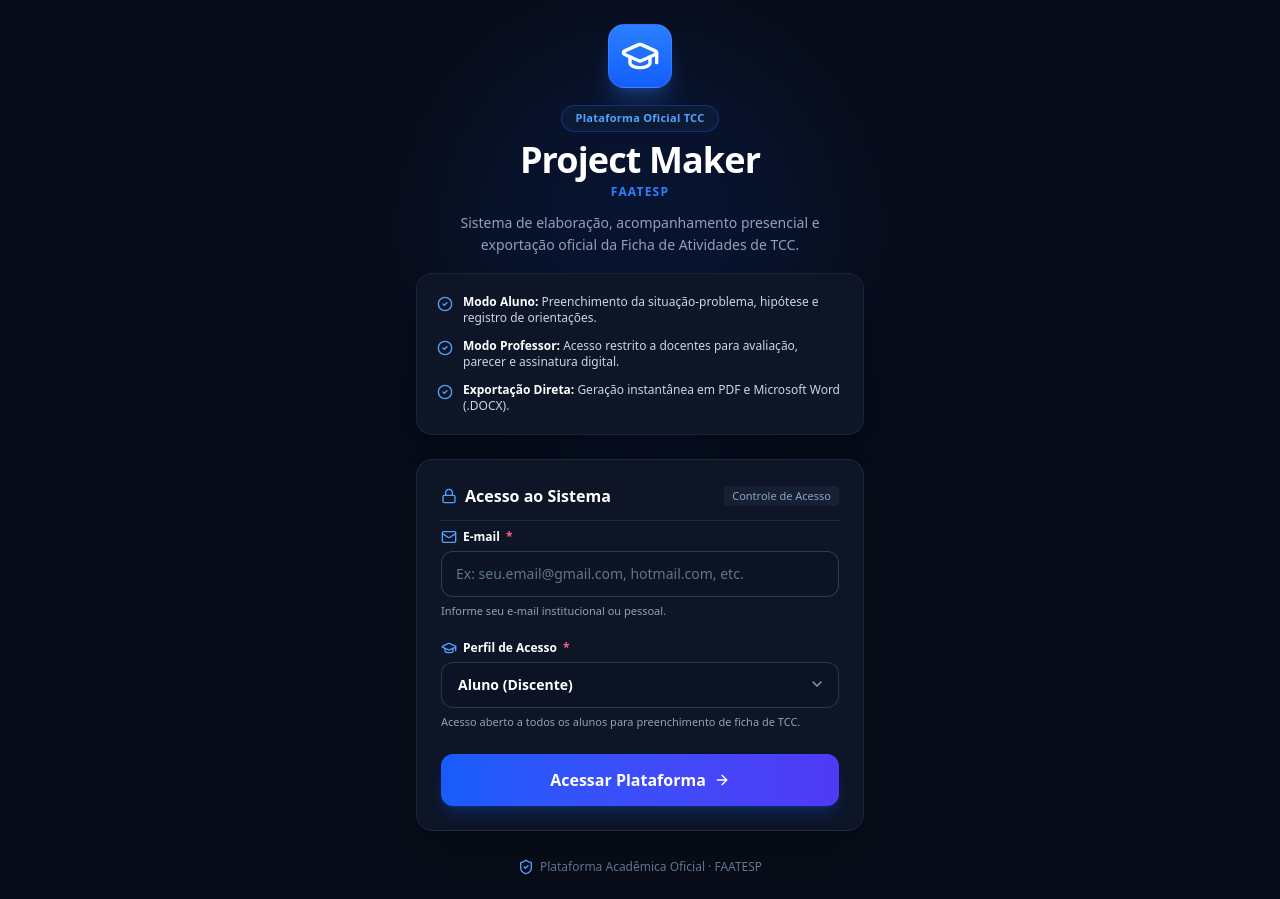
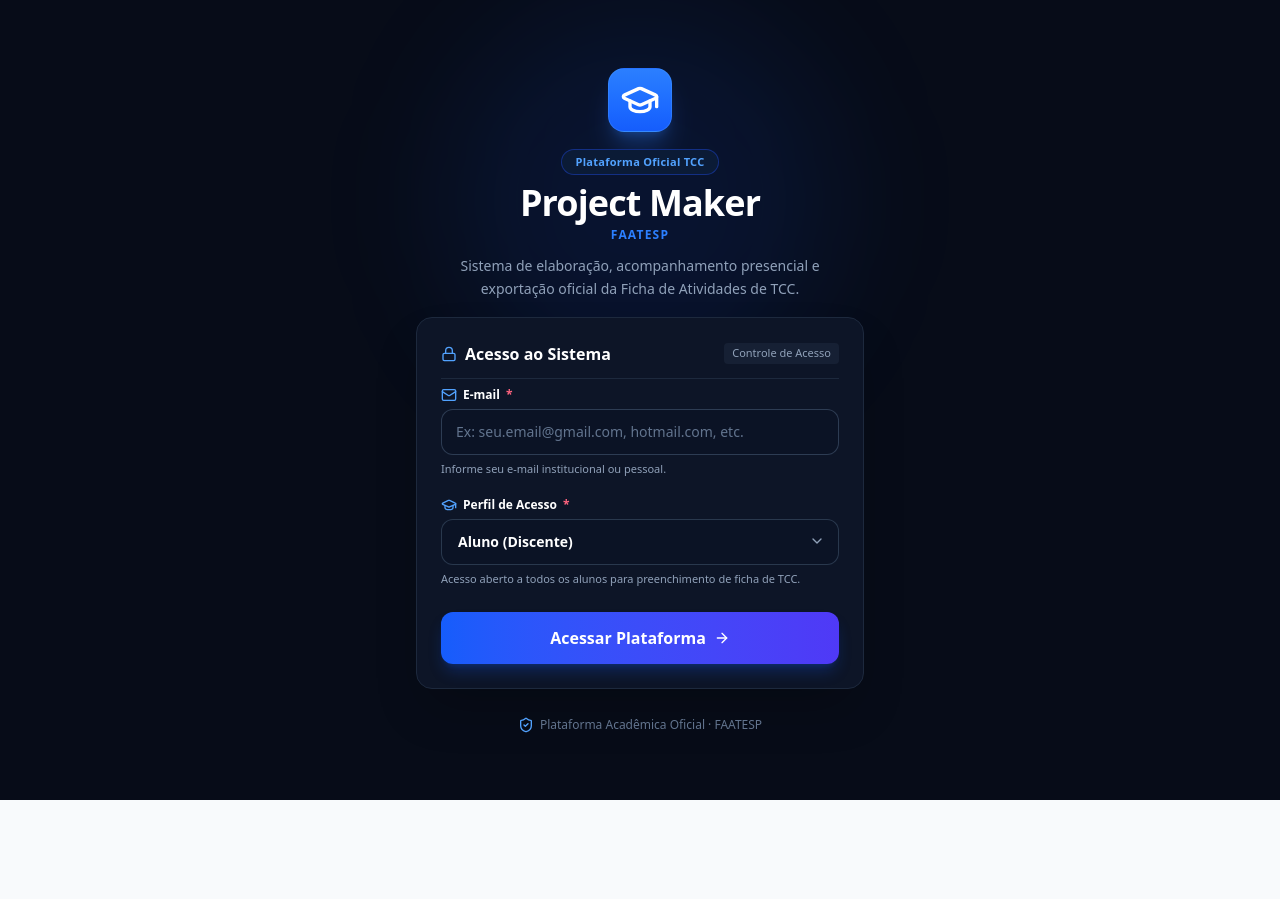
Before and after one commit to faatespprofessorrogerioaugusto-sketch/faatesp-project-tcc, a React (Vite) app: page / in a window 1280 px wide. After the commit the page ends 800 px from the top, so only its background shows below. Built offline with nearby package versions, Linux system fonts and the light colour scheme.

Commit message:
refactor: remove redundant login instructions
Clean up the login screen by removing the static informational cards to streamline the UI and focus on the authentication form.

```diff
--- a/src/components/LoginScreen.tsx
+++ b/src/components/LoginScreen.tsx
@@ -2,7 +2,6 @@
 import { User, UserRole } from '../types';
 import {
   GraduationCap,
-  CheckCircle2,
   ArrowRight,
   ChevronDown,
   ShieldCheck,
@@ -135,28 +134,6 @@
           </p>
         </div>
 
-        {/* Login Rules & Information */}
-        <div className="bg-[#0D1527] rounded-2xl p-4 sm:p-5 border border-slate-800/80 space-y-3 text-xs text-slate-300 shadow-xl">
-          <div className="flex items-start space-x-2.5">
-            <CheckCircle2 className="w-4 h-4 text-blue-400 shrink-0 mt-0.5" />
-            <span>
-              <strong className="text-white font-bold">Modo Aluno:</strong> Preenchimento da situação-problema, hipótese e registro de orientações.
-            </span>
-          </div>
-          <div className="flex items-start space-x-2.5">
-            <CheckCircle2 className="w-4 h-4 text-blue-400 shrink-0 mt-0.5" />
-            <span>
-              <strong className="text-white font-bold">Modo Professor:</strong> Acesso restrito a docentes para avaliação, parecer e assinatura digital.
-            </span>
-          </div>
-          <div className="flex items-start space-x-2.5">
-            <CheckCircle2 className="w-4 h-4 text-blue-400 shrink-0 mt-0.5" />
-            <span>
-              <strong className="text-white font-bold">Exportação Direta:</strong> Geração instantânea em PDF e Microsoft Word (.DOCX).
-            </span>
-          </div>
-        </div>
-
         {/* Primary Login Form */}
         <form onSubmit={handleSubmit} className="bg-[#0D1527] rounded-2xl p-5 sm:p-6 border border-slate-800 space-y-4 shadow-2xl">
           <div className="border-b border-slate-800 pb-3 mb-2 flex items-center justify-between">
```
